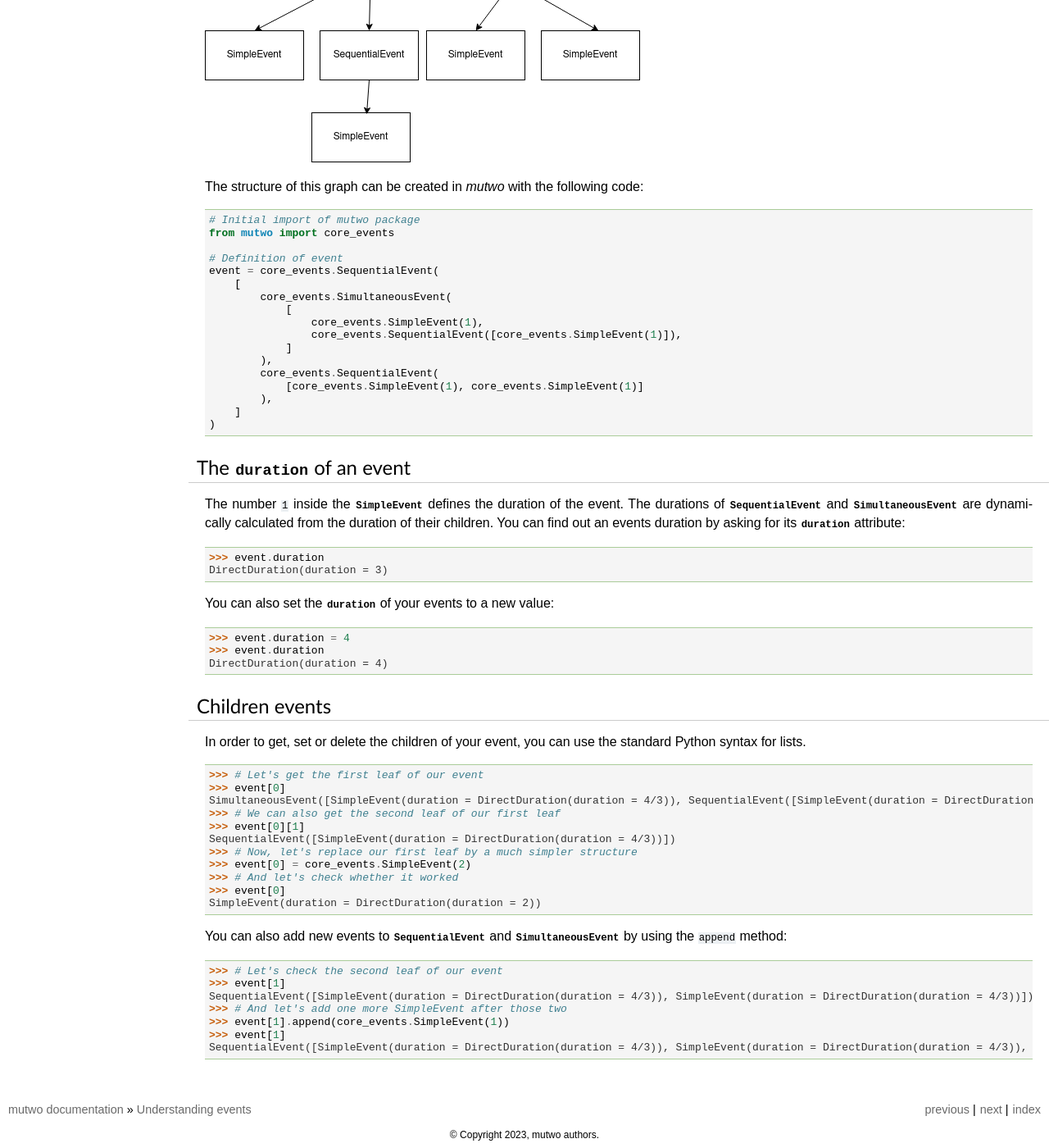
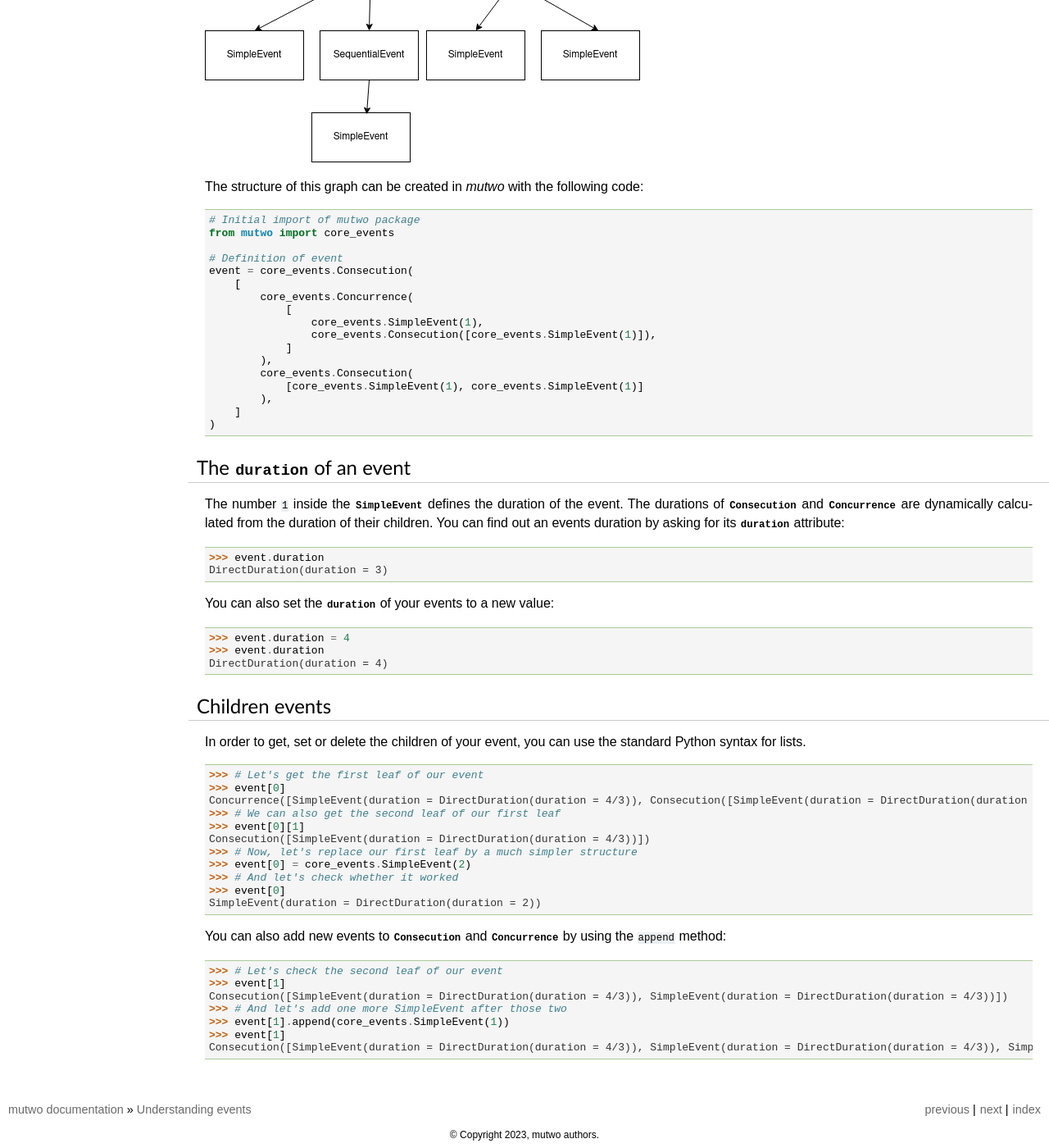
Before and after one commit to mutwo-org/mutwo-org.github.io, a Sphinx documentation site: the page built from documentation/events.rst, in a window 1280 px wide and 1400 px high, scrolled down 637 px. Shown: the whole window at 82% size. Built offline with Sphinx 7.4.7, drawn with Linux system fonts in a browser that asks for light colours; pages that are not in the unit, such as notebooks, are missing from menus; some of the changed text lies outside the part shown.

Commit message:
Update to mutwo.core >= 2.0.0 (1)
This is a first step of updating the documentation to mutwo.core >=
2.0.0

```diff
--- a/documentation/converters.rst
+++ b/documentation/converters.rst
@@ -26,7 +26,7 @@ Let's first define a small melody that we export to the MIDI file:
    from mutwo import core_events
    from mutwo import music_events
 
-   melody = core_events.SequentialEvent(
+   melody = core_events.Consecution(
        [
            music_events.NoteLike('c', 0.25),
            music_events.NoteLike('e', 0.5),
--- a/documentation/events.rst
+++ b/documentation/events.rst
@@ -18,8 +18,8 @@ so literally anything which happens in time, which starts in a moment and ends s
 This model uses a tree-like structure, where some events (as a melody) are composed of smaller events (as tones and rests).
 This generalized model only needs three different objects to describe all possible cases:
 
-1. :class:`~mutwo.core_events.SequentialEvent`: a sequence of events (for instance: a melody)
-2. :class:`~mutwo.core_events.SimultaneousEvent`: a simultaneity of events (for instance: a polyphony)
+1. :class:`~mutwo.core_events.Consecution`: a sequence of events (for instance: a melody)
+2. :class:`~mutwo.core_events.Concurrence`: a simultaneity of events (for instance: a polyphony)
 3. :class:`~mutwo.core_events.SimpleEvent`: an event without children, the leaf or the node of the tree (for instance: a tone)
 
 Those three objects can be combined to build deeply nested structures.
@@ -35,15 +35,15 @@ The structure of this graph can be created in *mutwo* with the following code:
    from mutwo import core_events
 
    # Definition of event
-   event = core_events.SequentialEvent(
+   event = core_events.Consecution(
        [
-           core_events.SimultaneousEvent(
+           core_events.Concurrence(
                [
                    core_events.SimpleEvent(1),
-                   core_events.SequentialEvent([core_events.SimpleEvent(1)]),
+                   core_events.Consecution([core_events.SimpleEvent(1)]),
                ]
            ),
-           core_events.SequentialEvent(
+           core_events.Consecution(
                [core_events.SimpleEvent(1), core_events.SimpleEvent(1)]
            ),
        ]
@@ -54,7 +54,7 @@ The :attr:`~mutwo.core_events.abc.Event.duration` of an event
 ############################
 
 The number ``1`` inside the :class:`~mutwo.core_events.SimpleEvent` defines the duration of the event.
-The durations of :class:`~mutwo.core_events.SequentialEvent` and :class:`~mutwo.core_events.SimultaneousEvent` are dynamically calculated from the duration of their children.
+The durations of :class:`~mutwo.core_events.Consecution` and :class:`~mutwo.core_events.Concurrence` are dynamically calculated from the duration of their children.
 You can find out an events duration by asking for its :attr:`~mutwo.core_events.abc.Event.duration` attribute:
 
 >>> event.duration
@@ -74,22 +74,22 @@ In order to get, set or delete the children of your event, you can use the stand
 
 >>> # Let's get the first leaf of our event
 >>> event[0]
-SimultaneousEvent([SimpleEvent(duration = DirectDuration(duration = 4/3)), SequentialEvent([SimpleEvent(duration = DirectDuration(duration = 4/3))])])
+Concurrence([SimpleEvent(duration = DirectDuration(duration = 4/3)), Consecution([SimpleEvent(duration = DirectDuration(duration = 4/3))])])
 >>> # We can also get the second leaf of our first leaf
 >>> event[0][1]
-SequentialEvent([SimpleEvent(duration = DirectDuration(duration = 4/3))])
+Consecution([SimpleEvent(duration = DirectDuration(duration = 4/3))])
 >>> # Now, let's replace our first leaf by a much simpler structure
 >>> event[0] = core_events.SimpleEvent(2)
 >>> # And let's check whether it worked
 >>> event[0]
 SimpleEvent(duration = DirectDuration(duration = 2))
 
-You can also add new events to :class:`~mutwo.core_events.SequentialEvent` and :class:`~mutwo.core_events.SimultaneousEvent` by using the ``append`` method:
+You can also add new events to :class:`~mutwo.core_events.Consecution` and :class:`~mutwo.core_events.Concurrence` by using the ``append`` method:
 
 >>> # Let's check the second leaf of our event
 >>> event[1]
-SequentialEvent([SimpleEvent(duration = DirectDuration(duration = 4/3)), SimpleEvent(duration = DirectDuration(duration = 4/3))])
+Consecution([SimpleEvent(duration = DirectDuration(duration = 4/3)), SimpleEvent(duration = DirectDuration(duration = 4/3))])
 >>> # And let's add one more SimpleEvent after those two
 >>> event[1].append(core_events.SimpleEvent(1))
 >>> event[1]
-SequentialEvent([SimpleEvent(duration = DirectDuration(duration = 4/3)), SimpleEvent(duration = DirectDuration(duration = 4/3)), SimpleEvent(duration = DirectDuration(duration = 1))])
+Consecution([SimpleEvent(duration = DirectDuration(duration = 4/3)), SimpleEvent(duration = DirectDuration(duration = 4/3)), SimpleEvent(duration = DirectDuration(duration = 1))])
--- a/documentation/generators.rst
+++ b/documentation/generators.rst
@@ -21,7 +21,7 @@ We could for instance use :class:`~mutwo.common_generators.ActivityLevel` and :m
     beat_count = (3, 5, 4, 5, 6, 2)
     activity_level = common_generators.ActivityLevel()
 
-    event = core_events.SimultaneousEvent([])
+    event = core_events.Concurrence([])
 
     for pitch_list, bc in (
         (
@@ -39,7 +39,7 @@ We could for instance use :class:`~mutwo.common_generators.ActivityLevel` and :m
             reversed(beat_count),
         ),
     ):
-        s = core_events.SequentialEvent([])
+        s = core_events.Consecution([])
         for b in bc:
             rhythm = common_generators.euclidean(7, b)
             for duration in rhythm:
--- a/documentation/quickstart.rst
+++ b/documentation/quickstart.rst
@@ -34,14 +34,14 @@ Define a melody and a polyphony
    from mutwo import core_events
    from mutwo import music_events
 
-   melody = core_events.SequentialEvent(
+   melody = core_events.Consecution(
        [music_events.NoteLike('c', 1), music_events.NoteLike('d', 0.5), music_events.NoteLike('e', 1)]
    )
 
    reversed_melody = melody.copy()
    reversed_melody.reverse()
 
-   polyphony = core_events.SimultaneousEvent([melody, reversed_melody])
+   polyphony = core_events.Concurrence([melody, reversed_melody])
 
 
 Export the polyphony to a MIDI file
--- a/documentation/test_converters.py
+++ b/documentation/test_converters.py
@@ -1,7 +1,7 @@
 from mutwo import core_events
 from mutwo import music_events
 
-melody = core_events.SequentialEvent(
+melody = core_events.Consecution(
     [
         music_events.NoteLike('c', 0.25),
         music_events.NoteLike('e', 0.5),
--- a/documentation/test_generators.py
+++ b/documentation/test_generators.py
@@ -6,7 +6,7 @@ from mutwo import music_parameters
 beat_count = (3, 5, 4, 5, 6, 2)
 activity_level = common_generators.ActivityLevel()
 
-event = core_events.SimultaneousEvent([])
+event = core_events.Concurrence([])
 
 for pitch_list, bc in (
     (
@@ -24,7 +24,7 @@ for pitch_list, bc in (
         reversed(beat_count),
     ),
 ):
-    s = core_events.SequentialEvent([])
+    s = core_events.Consecution([])
     for b in bc:
         rhythm = common_generators.euclidean(7, b)
         for duration in rhythm:
--- a/documentation/test_quick_start.py
+++ b/documentation/test_quick_start.py
@@ -7,12 +7,12 @@ rest = music_events.NoteLike([], 1)
 from mutwo import core_events
 from mutwo import music_events
 
-melody = core_events.SequentialEvent([music_events.NoteLike('c', 1), music_events.NoteLike('d', 0.5), music_events.NoteLike('e', 1)])
+melody = core_events.Consecution([music_events.NoteLike('c', 1), music_events.NoteLike('d', 0.5), music_events.NoteLike('e', 1)])
 
 reversed_melody = melody.copy()
 reversed_melody.reverse()
 
-polyphony = core_events.SimultaneousEvent([melody, reversed_melody])
+polyphony = core_events.Concurrence([melody, reversed_melody])
 
 
 from mutwo import midi_converters
@@ -22,7 +22,7 @@ mc.convert(polyphony, 'polyphony.mid')
 
 from mutwo import abjad_converters
 import abjad
-ac = abjad_converters.SequentialEventToAbjadVoice()
+ac = abjad_converters.ConsecutionToAbjadVoice()
 s0 = abjad.Staff([ac.convert(polyphony[0])])
 s1 = abjad.Staff([ac.convert(polyphony[1])])
 score = abjad.Score([s0, s1])
```
Also changed, not shown: other parts of documentation/quickstart.rst (+1 -1 lines), documentation/cookbook.rst (+8 -10 lines), documentation/parameters.rst (+11 -11 lines).
